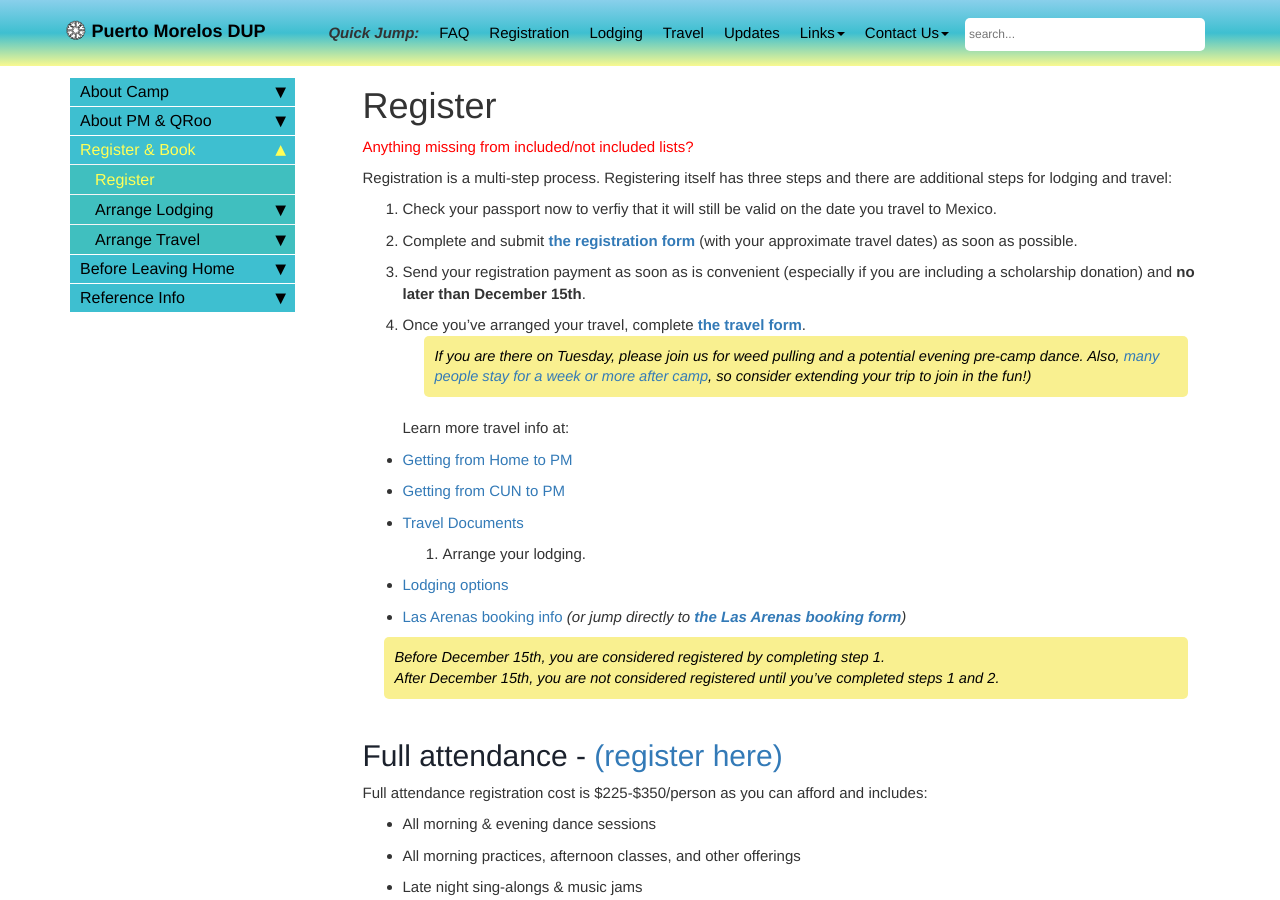
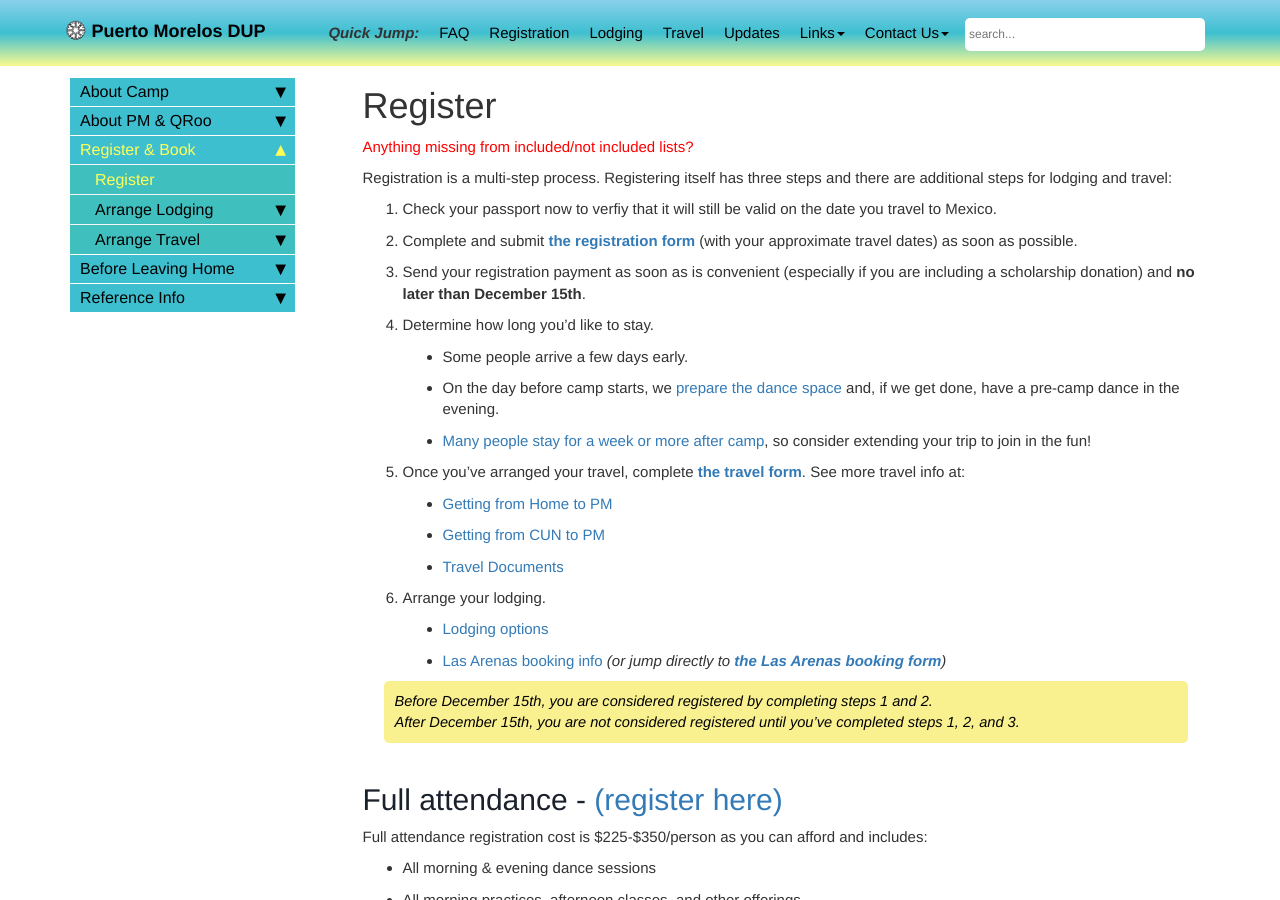
Before and after one commit to davewalker60/pmdup, a Jekyll site: the page built from pages/register.md, in a window 1280 px wide and 900 px high. Built offline with Jekyll 4.4.1, drawn with Linux system fonts in a browser that asks for light colours; comment, search, counter and statistics services are not loaded.

Commit message:
fix bullet list formatting

```diff
--- a/pages/register.md
+++ b/pages/register.md
@@ -12,19 +12,19 @@ Registration is a multi-step process. Registering itself has three steps and the
 1. Check your passport now to verfiy that it will still be valid on the date you travel to Mexico.
 2. Complete and submit [**the registration form**](snippets/coming-soon.md){:target="_blank"} (with your approximate travel dates) as soon as possible.
 3. Send your registration payment as soon as is convenient (especially if you are including a scholarship donation) and **no later than December 15th**.
-4. Once you've arranged your travel, complete [**the travel form**](https://docs.google.com/forms/d/e/1FAIpQLSex7cyDs_Xf33rAxqU2S749xG_MB4lMQk3fPvF_p0JkkoKyTg/viewform){:target="_blank"}.
-   > If you are there on Tuesday, please join us for weed pulling and a potential evening pre-camp dance. Also, [many people stay for a week or more after camp](attractions.md#post-camp-community), so consider extending your trip to join in the fun!)
-
-   Learn more travel info at:
-
+4. Determine how long you'd like to stay.
+   * Some people arrive a few days early.
+   * On the day before camp starts, we [prepare the dance space](preparing-dance-space.md) and, if we get done, have a pre-camp dance in the evening.
+   * [Many people stay for a week or more after camp](attractions.md#post-camp-community), so consider extending your trip to join in the fun!
+5. Once you've arranged your travel, complete [**the travel form**](https://docs.google.com/forms/d/e/1FAIpQLSex7cyDs_Xf33rAxqU2S749xG_MB4lMQk3fPvF_p0JkkoKyTg/viewform){:target="_blank"}. See more travel info at:
   * [Getting from Home to PM](./from-home-to-pm.md)
   * [Getting from CUN to PM](from-cun-to-pm.md)
   * [Travel Documents](travel-documents.md)
-5. Arrange your lodging.
+6. Arrange your lodging.
   * [Lodging options](lodging-options.md)
   * [Las Arenas booking info](booking-las-arenas.md) *(or jump directly to [**the Las Arenas booking form**](https://docs.google.com/forms/d/e/1FAIpQLSct3SrTHl76pMYcZ5z9-eWdLCjCXzf4igqfVk689qA42YuyWA/viewform){:target="_blank"})*
 
-> Before December 15th, you are considered registered by completing step 1.<br>After December 15th, you are not considered registered until you've completed steps 1 and 2.
+> Before December 15th, you are considered registered by completing steps 1 and 2.<br>After December 15th, you are not considered registered until you've completed steps 1, 2, and 3.
 
 # Full attendance - [(register here)](https://docs.google.com/forms/d/e/1FAIpQLSd7atXw_w0jHAdo7dKQ6EoaH-AElo11niRYHc6ptRTmutRB6Q/viewform){:target="_blank"}
 
```
